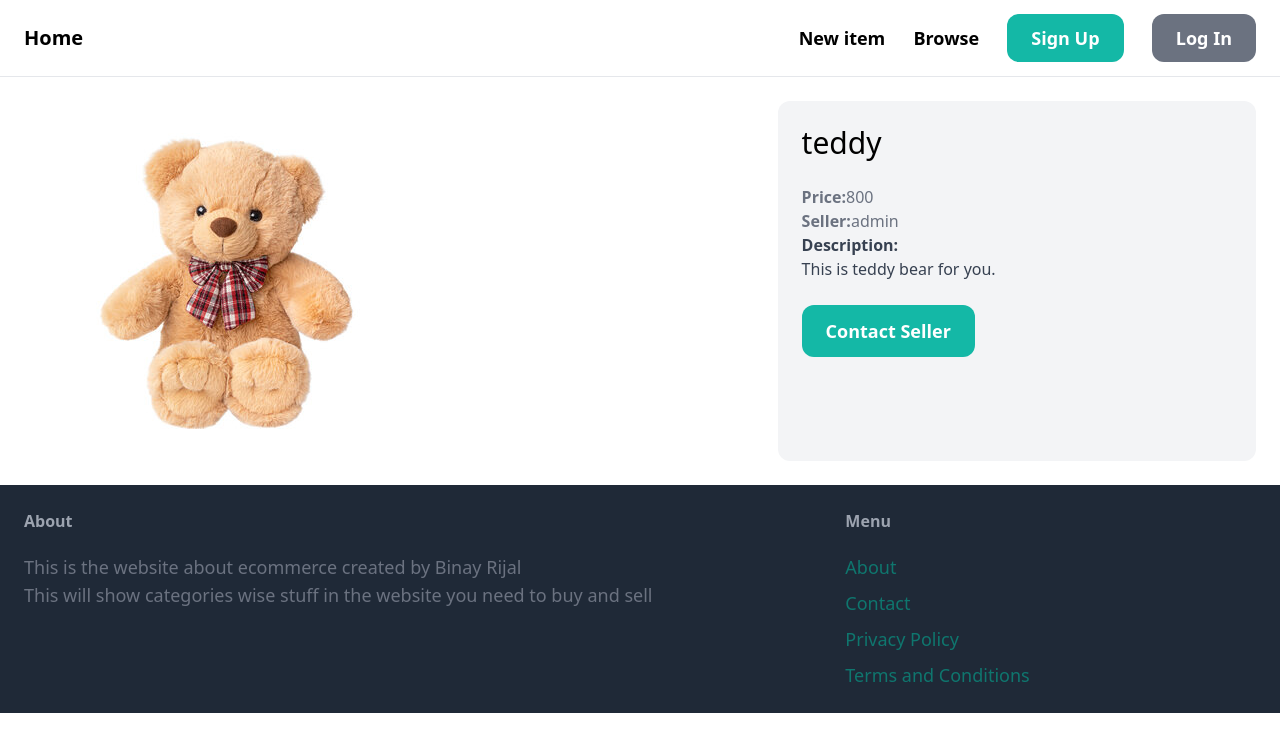
After one commit to binayrijal/djangonew, a Django app: page /items/2/ in a window 1280 px wide. The commit adds this page. Shown: the top 752 px of the page. Run offline with Django 4.2, Linux system fonts and the light colour scheme; data comes from the database, SQL or seed files in the repository; both versions use the stored data as it was after the commit; some libraries are stand-ins or nearby versions.

Commit message:
description about things is done

```diff
--- a/EcomProject/EcomProject/urls.py
+++ b/EcomProject/EcomProject/urls.py
@@ -1,12 +1,13 @@
 
 from django.contrib import admin
-from django.urls import path
+from django.urls import path,include
 from startecom.views import index,contact
 from django.conf import settings
 from django.conf.urls.static import static
 
 urlpatterns = [
     path('',index,name="index"),
+    path('items/',include('items.urls')),
     path('contact/',contact,name="contact"),
     path('admin/', admin.site.urls),
 ] + static(settings.MEDIA_URL,document_root=settings.MEDIA_ROOT)
--- /dev/null
+++ b/EcomProject/items/templates/items/detail.html
@@ -0,0 +1,24 @@
+{% extends 'startecom/base.html'%}
+{%block title%}{{items.name}}{%endblock%}
+
+{%block content%}
+<div class="grid grid-cols-5 gap-6">
+    <div class="col-span-3">
+        <img src="{{items.image.url}}" class="rounded-xl">
+    </div>
+    <div class="col-span-2 p-6 bg-gray-100 rounded-xl">
+        <h1 class="mb-6 text-3xl">{{items.name}}</h1>
+        <p class="text-gray-500"><strong>Price:</strong>{{items.price}}</p>
+        <p class="text-gray-500"><strong>Seller:</strong>{{items.created_by}}</p>
+        {%if items.description%}
+        <p class="text-gray-700">
+            <strong class="text-gray-700">Description:</strong><br>
+            {{items.description}}
+        </p>
+        {%endif%}
+
+        <a href="#" class="inline-block mt-6 px-6 py-3 text-lg font-semibold bg-teal-500 text-white rounded-xl hover:bg-teal-700">Contact Seller</a>
+
+    </div>
+</div>
+{%endblock%}
--- /dev/null
+++ b/EcomProject/items/urls.py
@@ -0,0 +1,7 @@
+from django.urls import path
+from items import views
+app_name = 'items'
+
+urlpatterns=[
+    path('<int:pk>/',views.details,name="details")
+]
--- a/EcomProject/items/views.py
+++ b/EcomProject/items/views.py
@@ -1,3 +1,10 @@
-from django.shortcuts import render
+from django.shortcuts import render,get_object_or_404
+from .models import Items,Category
 
-# Create your views here.
+def details(request,pk):
+    items=get_object_or_404(Items,pk=pk)
+    return render(request,'items/detail.html',
+    {
+     'items':items
+    }
+    )
```
Also changed, not shown: EcomProject/startecom/templates/startecom/index.html (+26 -6 lines), EcomProject/db.sqlite3, EcomProject/media/items_pic/shoe.jpg (added), EcomProject/media/items_pic/sofa.jpg (added), EcomProject/media/items_pic/teddy_WB3X2k1.jpg (added), EcomProject/media/items_pic/tshirt.jpg (added).
